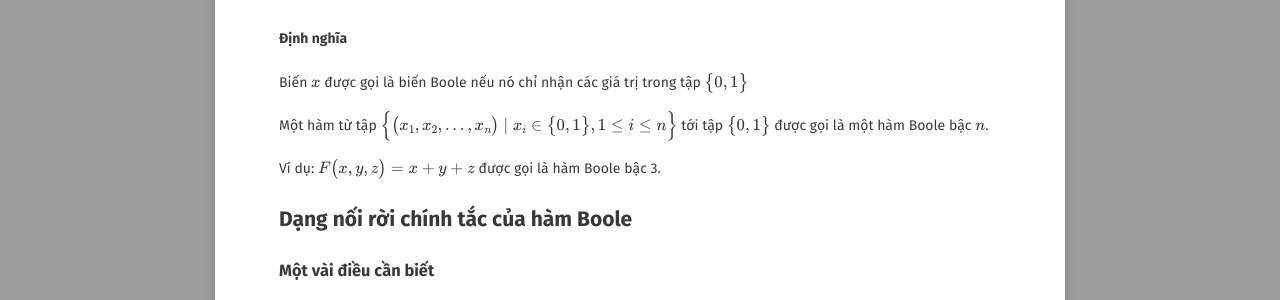
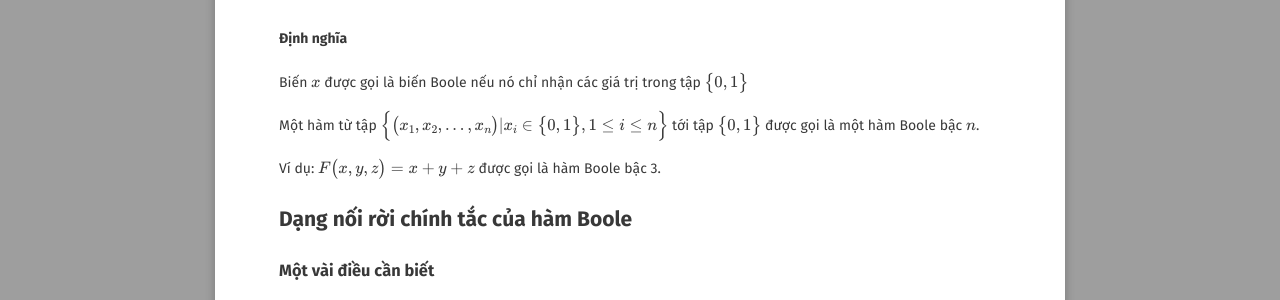
Before and after one commit to hieuhdh/deuteri, a Jekyll site: the page built from _posts/2021-10-15-[MATH]-Dai-so-Boole.md, in a window 1280 px wide and 900 px high, scrolled down 1248 px. Shown: the part 146-446 px from the top of the window. Built offline with Jekyll 4.4.1, drawn with Linux system fonts in a browser that asks for light colours; some web fonts are replaced; formulas are drawn with MathJax 3; comment, search, counter and statistics services are not loaded.

Commit message:
fix something

```diff
--- a/_posts/2021-10-15-[MATH]-Dai-so-Boole.md
+++ b/_posts/2021-10-15-[MATH]-Dai-so-Boole.md
@@ -57,13 +57,15 @@
 
 Biến $$x$$ được gọi là biến Boole nếu nó chỉ nhận các giá trị trong tập $$\big\{0, 1\big\}$$
 
-Một hàm từ tập $$\Big\{ \big( x_1, x_2, ..., x_n \big) \mid x_i \in \big \{0, 1 \big\}, 1\le i \le n \Big\} $$ tới tập $$\big \{0, 1\big \}$$ được gọi là một hàm Boole bậc $$n$$.
+Một hàm từ tập $$\Big\{ \big( x_1, x_2, ..., x_n \big) \vert x_i \in \big \{0, 1 \big\}, 1\le i \le n \Big\} $$ tới tập $$\big \{0, 1\big \}$$ được gọi là một hàm Boole bậc $$n$$.
 
 Ví dụ: $$F \big(x, y, z \big) = x + y + z $$ được gọi là hàm Boole bậc 3.
 
 <h2 id="dang-noi-roi-chinh-tac-cua-ham-boole">Dạng nối rời chính tắc của hàm Boole</h2>
-<h3 id="mot-vai-dieu-can-biet">Một vài điều cần biết</h3>
-<h4 id="cac-dinh-nghia">Định nghĩa về từ đơn, đơn thức, từ tối tiểu (đơn thức tối tiểu), công thức đa thức </h4>
+
+### Một vài điều cần biết
+
+#### Định nghĩa về từ đơn, đơn thức, từ tối tiểu (đơn thức tối tiểu), công thức đa thức
 
 Từ đơn là mỗi biến Boole $$x_i$$ hoặc $$\neg x_i$$ trong tập hợp các hàm Boole $$n$$ biến $$F_n$$ theo $$n$$ biến $$x_1, x_2, ..., x_n$$.
 
```
